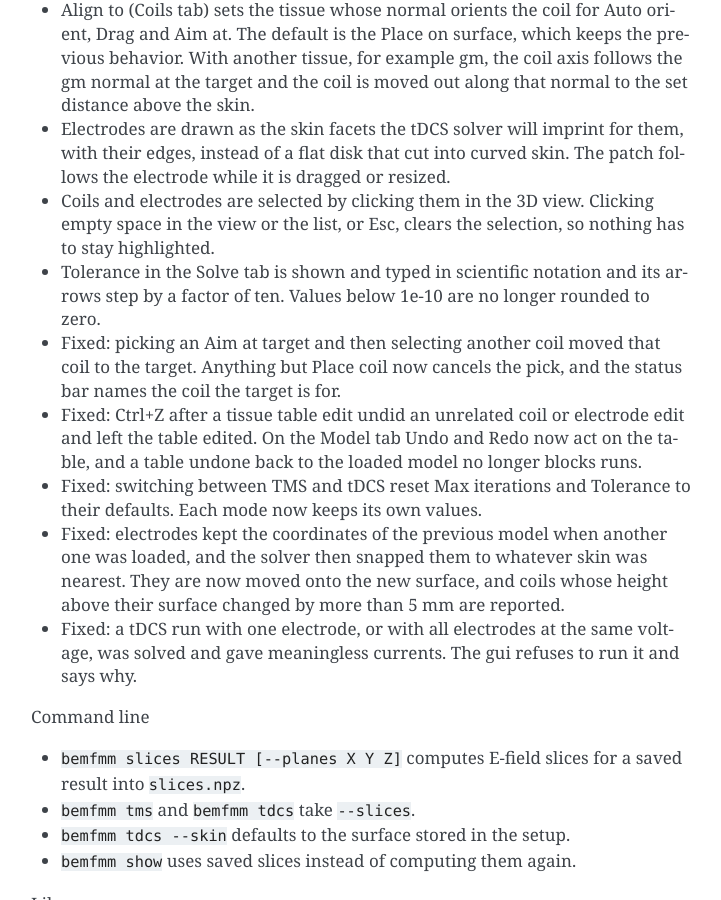
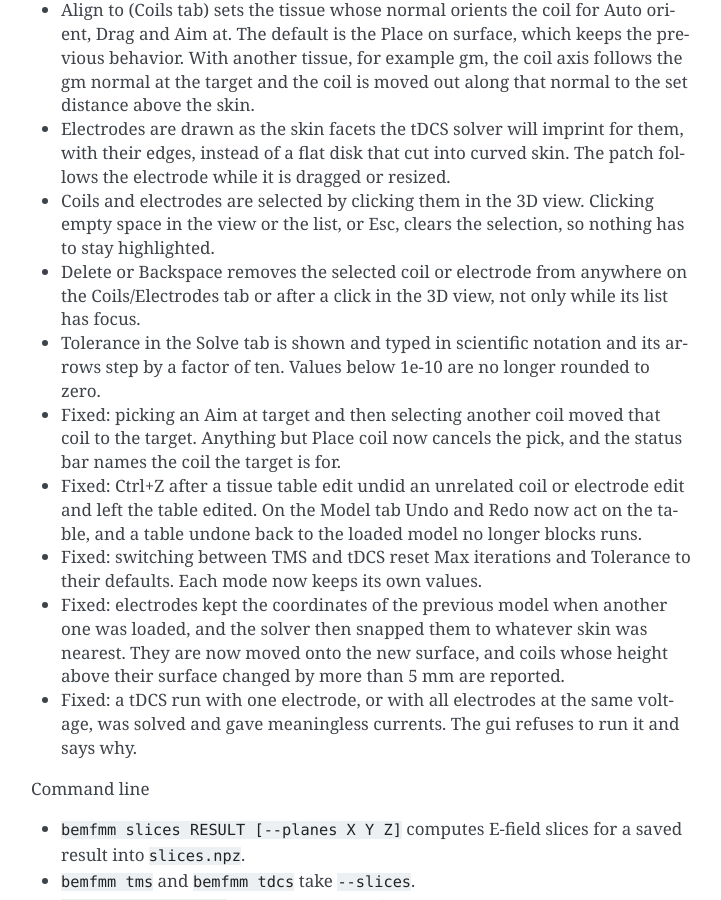
Before and after one commit to BEM-FMM-Team/bem-fmm-python, a Sphinx documentation site: the page built from docs/source/changes.rst, in a window 1280 px wide and 900 px high, scrolled down 767 px. Shown: the whole window, without its empty margins (389-1110 px from the left). Built offline with Sphinx 7.4.7, drawn with Linux system fonts in a browser that asks for light colours.

Commit message:
feat: delete key removes the selected coil or electrode

```diff
--- a/docs/source/changes.rst
+++ b/docs/source/changes.rst
@@ -41,6 +41,9 @@ GUI
 - Coils and electrodes are selected by clicking them in the 3D view. Clicking
   empty space in the view or the list, or Esc, clears the selection, so
   nothing has to stay highlighted.
+- Delete or Backspace removes the selected coil or electrode from anywhere on
+  the Coils/Electrodes tab or after a click in the 3D view, not only while
+  its list has focus.
 - Tolerance in the Solve tab is shown and typed in scientific notation and its
   arrows step by a factor of ten. Values below 1e-10 are no longer rounded to
   zero.
--- a/docs/source/gui.rst
+++ b/docs/source/gui.rst
@@ -72,8 +72,9 @@ Coils tab (TMS)
 - ``template: <name>`` for the templates in ``src/bemfmm/coils/templates``,
   and **Template file...** for any other strcoil ``.mat`` file
 
-The list holds the coils of the setup. Double click to rename, Delete removes
-the selected one. Clicking a coil in the 3D view selects it, clicking empty
+The list holds the coils of the setup. Double click to rename. Delete (or
+Backspace) removes the selected one while this tab is open or after a click in
+the 3D view. Clicking a coil in the 3D view selects it, clicking empty
 space in the view or the list, or pressing Esc, clears the selection.
 
 **Selected coil**
@@ -189,6 +190,7 @@ screen. Closing that window, or pressing **Dock**, puts it back.
 ========================= ==================================
 Left click                select a coil or electrode, empty space clears
 Esc                       leave Drag or Pick target, else clear the selection
+Delete, Backspace         remove the selected coil or electrode
 Left drag                 rotate
 Shift + left drag         pan
 Right drag or scroll      zoom
```
Also changed, not shown: 1 other file.
